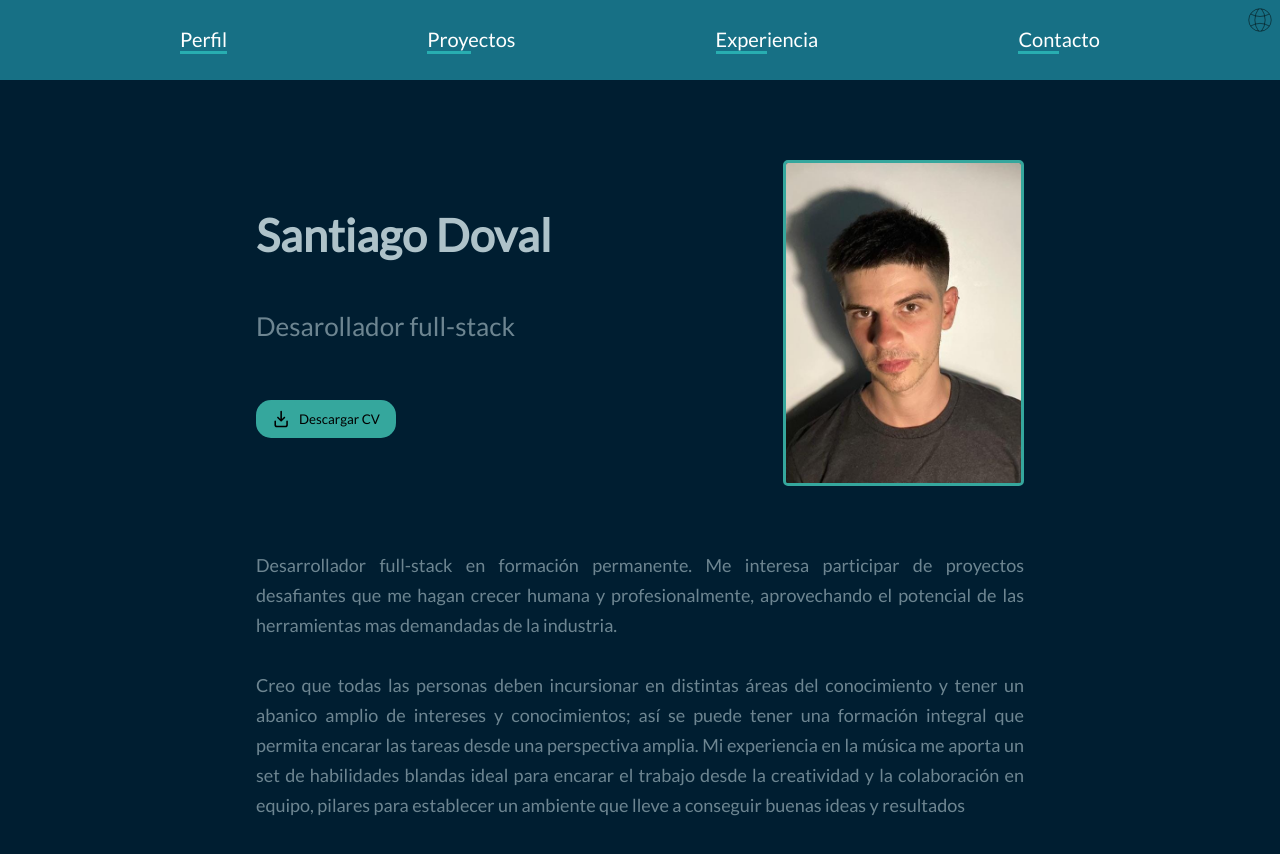
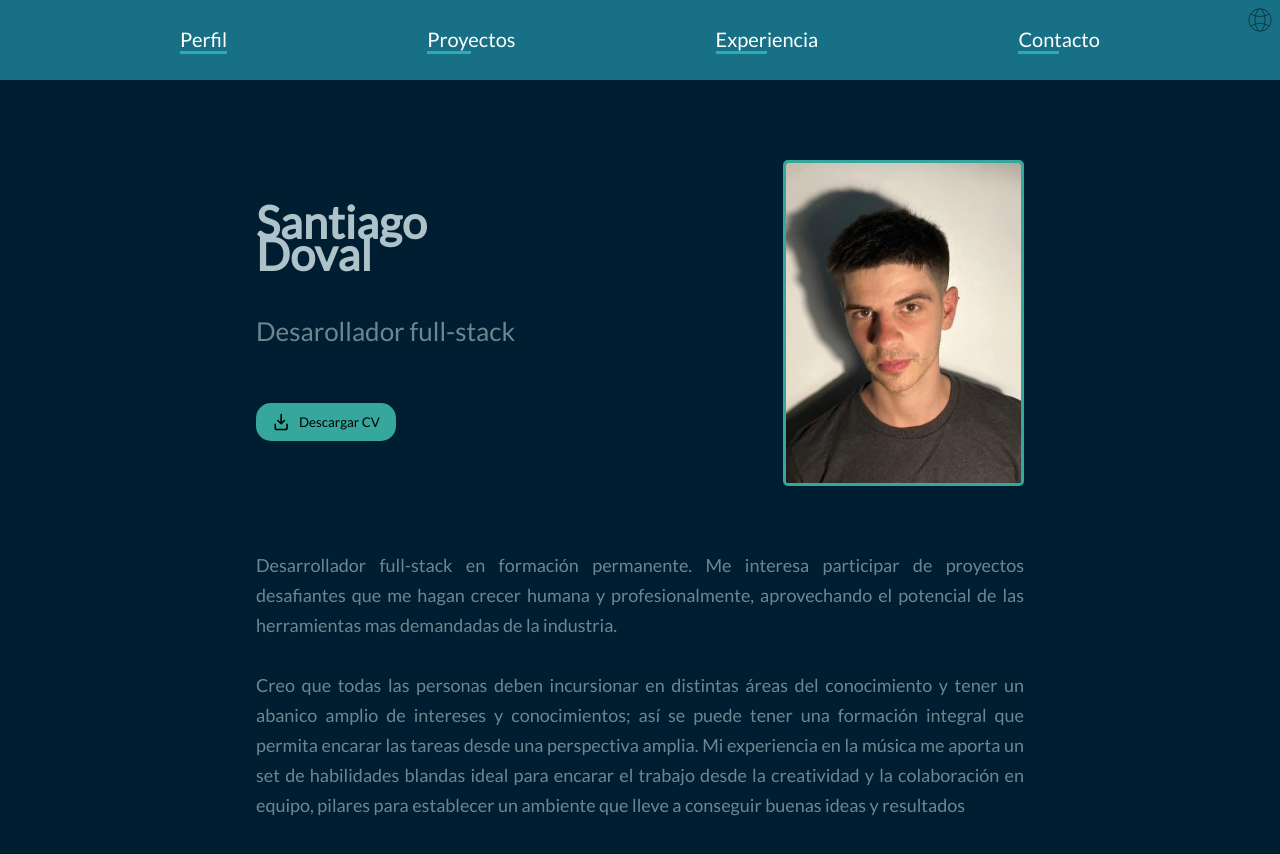
Before and after one commit to santiagodovalb/portfolio, a React (Create React App) app: page / in a window 1280 px wide. Shown: the top 854 px of the page. Built offline with nearby package versions, Linux system fonts and the light colour scheme.

Commit message:
fixed font size sidebar

```diff
--- a/src/Navbar/Sidebar.module.css
+++ b/src/Navbar/Sidebar.module.css
@@ -9,7 +9,7 @@
     z-index: 1;
     opacity: 95%;
     flex-direction: column;
-    font-size: 40px;
+    font-size: 30px;
     padding-top: 5vh;
     padding-left: 2vh;
     transition: all 0.25s;
--- a/src/Paginas/Perfil.jsx
+++ b/src/Paginas/Perfil.jsx
@@ -9,7 +9,7 @@ function Perfil({ lang }) {
       <div className={styles.text}>
         <div className={styles.header}>
           <div className={styles.titles}>
-            <span className={styles.title}>Santiago Doval</span>
+            <span className={styles.title}>Santiago <br />Doval</span>
             <span className={styles.subtitle}>
               {lang === "spa"
                 ? "Desarollador full-stack"
--- a/src/Paginas/Perfil.module.css
+++ b/src/Paginas/Perfil.module.css
@@ -29,6 +29,7 @@
   font-size: 45px;
   font-weight: bold;
   opacity: 80%;
+  line-height: 32px;
 }
 
 .subtitle {
```
